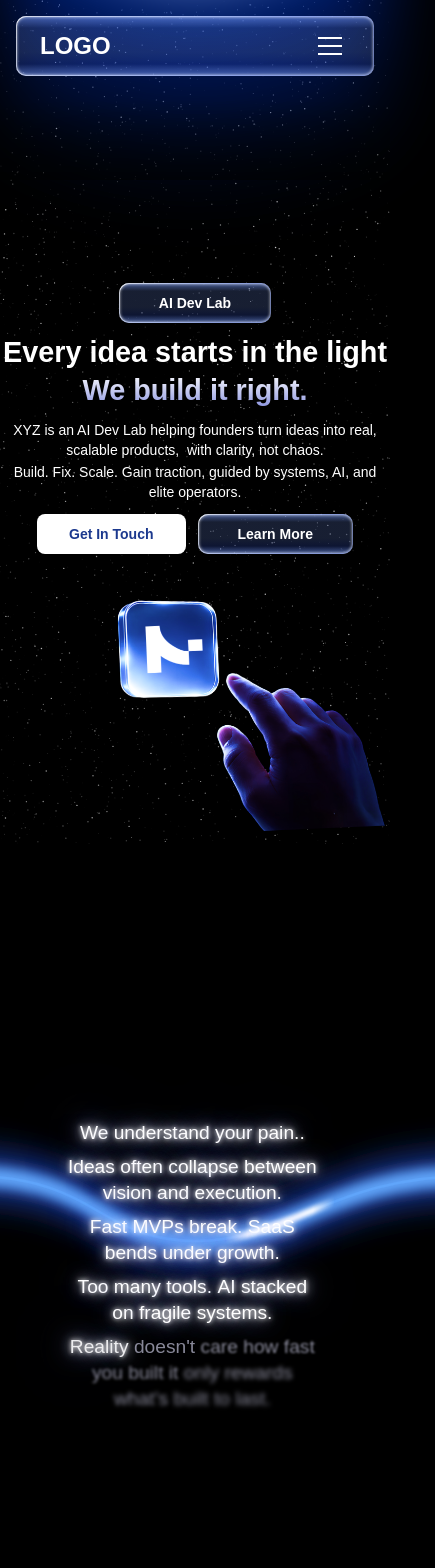
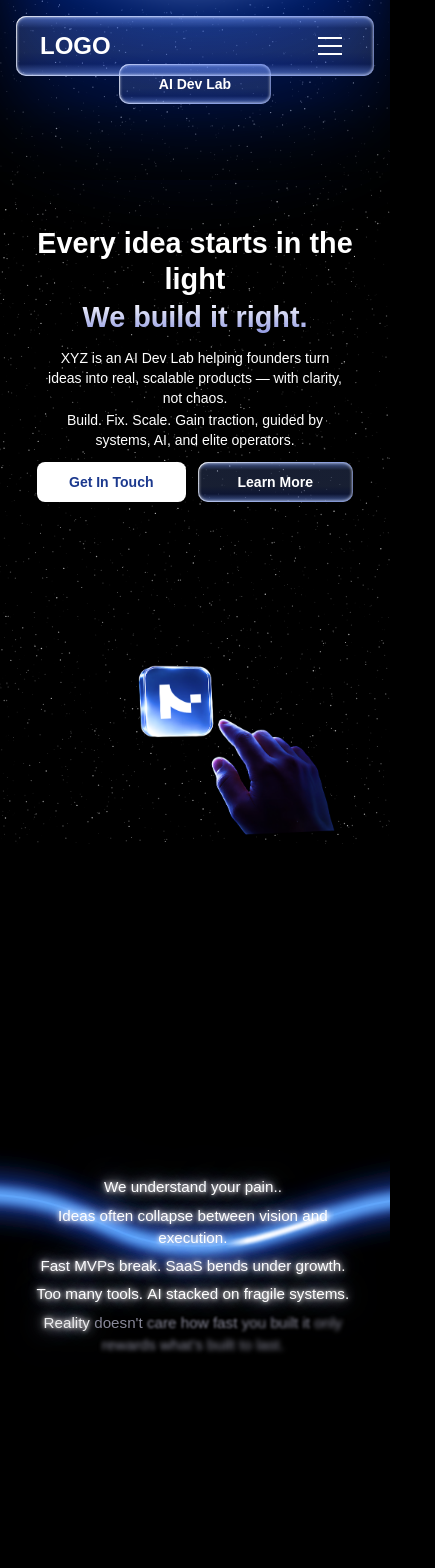
Before and after one commit to wajdi-bejaoui/nextjs-cinematic-landing, a Next.js app: page / in a window 390 px wide. Shown: the top 1568 px of the page, 435 px wide, since content can reach past the window. Built offline with nearby package versions, Linux system fonts and the light colour scheme.

Commit message:
better responsive ui for hero section and text scroll reveal section

```diff
--- a/app/components/CinematicScrollReveal.tsx
+++ b/app/components/CinematicScrollReveal.tsx
@@ -21,18 +21,19 @@ export default function CinematicScrollReveal() {
         <section
             ref={sectionRef}
             style={{
-                height: "100vh",
+                minHeight: "100vh",               // min- so content never clips
                 background: "#000",
                 display: "flex",
                 alignItems: "center",
                 justifyContent: "center",
+                padding: "4rem 0",               // vertical breathing room on mobile
             }}
         >
             <div
                 style={{
                     position: "relative",
                     width: "100%",
-                    height: "400px",
+                    height: "clamp(320px, 60vw, 400px)",  // responsive, not fixed
                 }}
             >
                 <NeonScrollLine progress={scrollYProgress} />
@@ -211,7 +212,7 @@ function ScrollTextReveal({ progress }: { progress: MotionValue<number> }) {
                 alignItems: "center",
                 justifyContent: "center",
                 zIndex: 2,
-                padding: "0 2rem",
+                padding: "0 clamp(1rem, 5vw, 2rem)",   // responsive horizontal padding
             }}
         >
             <div
@@ -219,16 +220,16 @@ function ScrollTextReveal({ progress }: { progress: MotionValue<number> }) {
                     textAlign: "center",
                     display: "flex",
                     flexDirection: "column",
-                    gap: "0.5rem",
-                    maxWidth: "80%",
+                    gap: "clamp(0.4rem, 1.5vw, 0.75rem)",  // more gap on larger screens
+                    maxWidth: "min(92%, 720px)",            // generous on mobile, capped on desktop
                 }}
             >
                 {allWords.map((words, lineIndex) => (
                     <p
                         key={lineIndex}
                         style={{
-                            fontSize: "clamp(1.2rem, 3vw, 2.2rem)",
-                            lineHeight: 1.35,
+                            fontSize: "clamp(0.95rem, 3vw, 2.2rem)",  // slightly smaller floor for mobile
+                            lineHeight: 1.45,                           // a touch more line height for readability
                             fontWeight: 300,
                             margin: 0,
                         }}
--- a/app/components/HeroSection.tsx
+++ b/app/components/HeroSection.tsx
@@ -6,25 +6,30 @@ import GlassButton from "./GlassButton";
 export default function HeroSection() {
     return (
         <div className="min-h-screen">
-            <Background density={20} dotSize={0.5} >
-                <div className="flex flex-col items-center justify-end min-h-screen gap-3">
+            <Background density={20} dotSize={0.5}>
+                <div className="flex flex-col items-center justify-between min-h-screen px-4 pt-16 pb-0 gap-6 sm:justify-end sm:gap-3 sm:pt-0">
+
+                    {/* Top badge — hidden on desktop since it sits at top */}
                     <GlassButton>
                         <span className="px-10 py-2.5 text-white flex justify-center items-center text-sm font-semibold">
                             AI Dev Lab
                         </span>
                     </GlassButton>
+
+                    {/* Text block */}
+                    <div className="flex flex-col items-center gap-3">
                         {/* Heading */}
                         <div className="flex flex-col gap-0.5 text-center">
                             <h1
                                 className="font-bold leading-tight"
-                            style={{ fontSize: "clamp(1.8rem, 4vw, 3.2rem)", color: "#ffffff" }}
+                                style={{ fontSize: "clamp(1.8rem, 5vw, 3.2rem)", color: "#ffffff" }}
                             >
                                 Every idea starts in the light
                             </h1>
                             <h1
                                 className="font-bold leading-tight"
                                 style={{
-                                fontSize: "clamp(1.8rem, 4vw, 3.2rem)",
+                                    fontSize: "clamp(1.8rem, 5vw, 3.2rem)",
                                     background: "linear-gradient(to bottom, #ffffff 0%, #8A93E0 100%)",
                                     WebkitBackgroundClip: "text",
                                     WebkitTextFillColor: "transparent",
@@ -36,9 +41,9 @@ export default function HeroSection() {
                         </div>
 
                         {/* Subtitle */}
-                    <div className="flex flex-col gap-0.5 text-center max-w-3xl">
+                        <div className="flex flex-col gap-0.5 text-center max-w-xs sm:max-w-3xl px-2">
                             <p className="text-white text-sm font-normal">
-                            XYZ is an AI Dev Lab helping founders turn ideas into real, scalable products,&nbsp; with clarity, not chaos.
+                                XYZ is an AI Dev Lab helping founders turn ideas into real, scalable products — with clarity, not chaos.
                             </p>
                             <p className="text-white text-sm font-normal">
                                 Build. Fix. Scale. Gain traction, guided by systems, AI, and elite operators.
@@ -46,10 +51,8 @@ export default function HeroSection() {
                         </div>
 
                         {/* CTA Buttons */}
-                    <div className="flex flex-row gap-3">
-                        <button
-                            className="px-8 py-2.5 bg-white text-blue-900 font-semibold text-sm rounded-lg cursor-pointer border-none hover:bg-gray-200 hover:scale-105 active:scale-95 transition-all duration-150"
-                        >
+                        <div className="flex flex-row gap-3 flex-wrap justify-center">
+                            <button className="px-8 py-2.5 bg-white text-blue-900 font-semibold text-sm rounded-lg cursor-pointer border-none hover:bg-gray-200 hover:scale-105 active:scale-95 transition-all duration-150">
                                 Get In Touch
                             </button>
                             <GlassButton>
@@ -58,16 +61,18 @@ export default function HeroSection() {
                                 </span>
                             </GlassButton>
                         </div>
+                    </div>
 
+                    {/* Hero image */}
                     <Image
                         src="/hand_reaching_out.png"
                         alt="hand reaching out"
                         width={1000}
                         height={600}
-                        className="w-auto object-contain"
+                        className="w-full object-contain"
                         style={{
-                            maxWidth: "480px",
-                            marginTop: "-50px"
+                            maxWidth: "min(480px, 90vw)",
+                            marginTop: "-20px",
                         }}
                     />
                 </div>
--- a/app/components/HowItWorksSection.tsx
+++ b/app/components/HowItWorksSection.tsx
@@ -625,7 +625,7 @@ const styles: Record<string, CSSProperties> = {
         transform: "translateX(-50%)",
         width: "1.5px",
         background:
-            "linear-gradient(to bottom, transparent 0%, transparent 13%, rgba(255,255,255,0.2) 19%, rgba(63, 79, 254, 0.85) 28%, #ffffffff 45%, #ffffff 95%, transparent 100%)",
+            "linear-gradient(to bottom, transparent 0%, transparent 13%, rgba(79, 110, 247, 0.2) 19%, rgba(63, 79, 254, 0.85) 28%, #ffffffff 45%, #ffffff 95%, transparent 100%)",
         animation: "beamCorePulse 2s ease-in-out infinite",
     },
 
```
Lines whose indentation alone changed are shown as unchanged.
